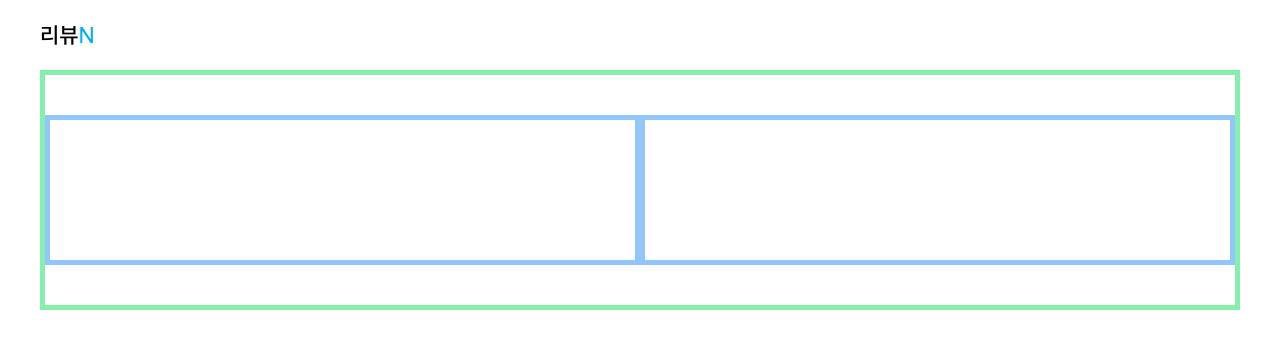
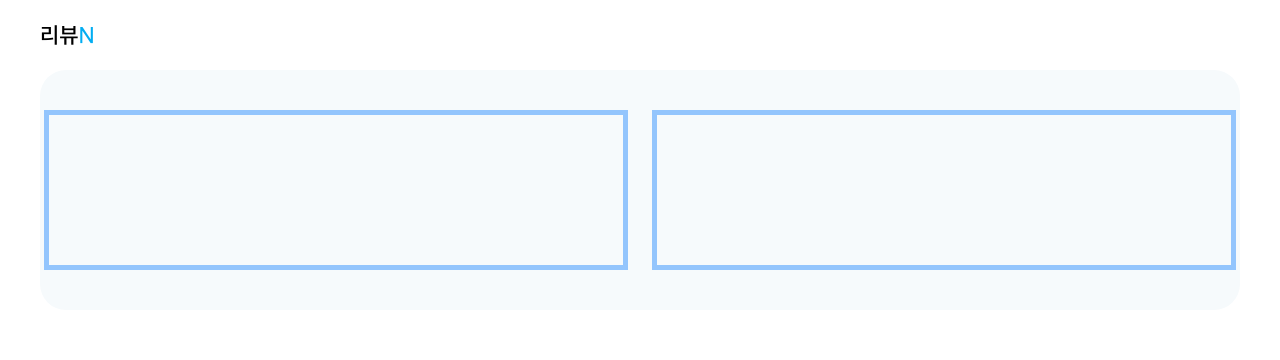
Before and after one commit to mobi-projects/nail-case-client, a Next.js app: page /manager/base/my-shop/review in a window 1280 px wide. Shown: the part 753-1113 px from the top of the page. Built offline with nearby package versions, Linux system fonts and the light colour scheme.

Commit message:
🎨 manager/ my-shop/review-01-02
* issue: [NAILCASE-139](https://nailcase.atlassian.net/browse/NAILCASE-139)
sub-issues:
- [NAILCASE-175](https://nailcase.atlassian.net/browse/NAILCASE-175)

```diff
--- a/src/component/custom/manager/base/my-shop/review/01/index.tsx
+++ b/src/component/custom/manager/base/my-shop/review/01/index.tsx
@@ -16,7 +16,7 @@ function ManagerMyShopReviewTotal() {
 }
 function Manager_Base_MyShop_Review_01_02() {
 	return (
-		<div className="flex h-[240px] w-full items-center justify-between border-[5px] border-green-300 py-[40px]">
+		<div className="mb-[5px] flex h-[240px] w-full items-center justify-between gap-[24px] rounded-[26px] bg-BGblue01 px-[4px] py-[40px]">
 			<Manager_Base_MyShop_Review_01_02_01 />
 			<Manager_Base_MyShop_Review_01_02_02 />
 		</div>
```
